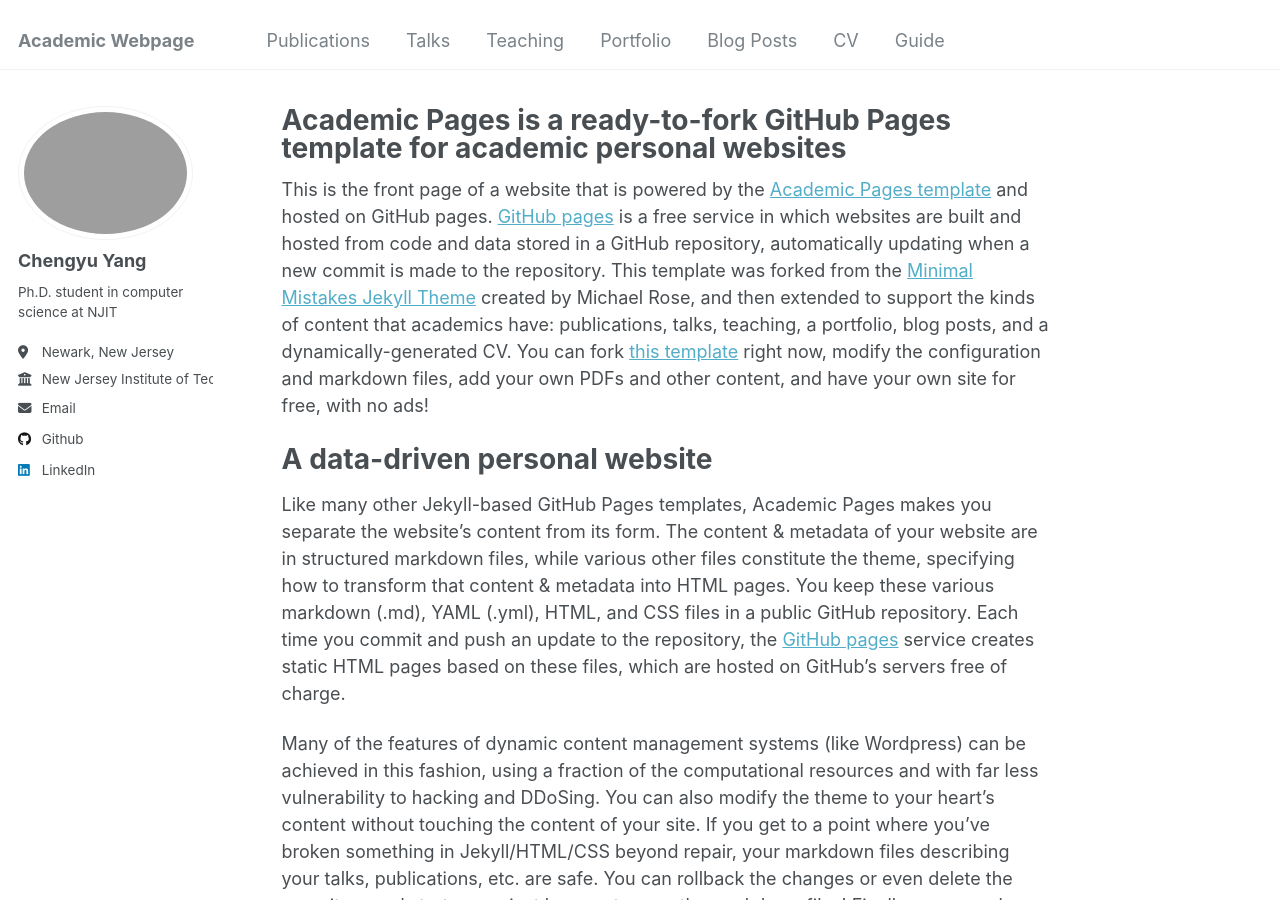
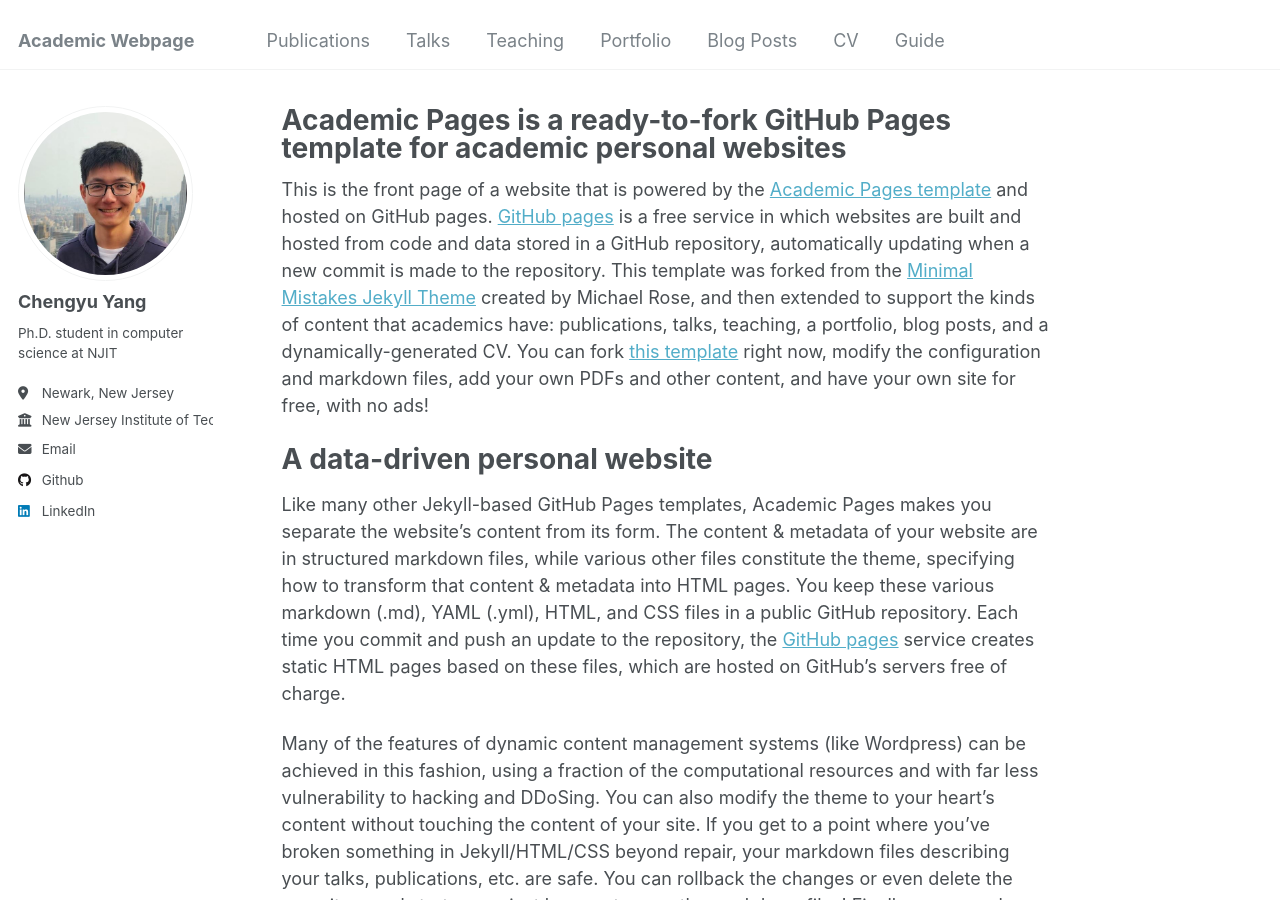
Before and after one commit to cyang322/cyang322.github.io, a Jekyll site: the page built from _pages/about.md, in a window 1280 px wide and 900 px high. Built offline with Jekyll 4.4.1, drawn with Linux system fonts in a browser that asks for light colours.

Commit message:
Update _config.yml

```diff
--- a/_config.yml
+++ b/_config.yml
@@ -21,7 +21,7 @@ repository               : "academicpages/academicpages.github.io"
 #               Additional customization can be done by editing /_includes/author-profile.html
 author:
   # Biographic information
-  avatar           : "nycs.jpg"
+  avatar           : "nycs.png"
   name             : "Chengyu Yang"
   pronouns         : # example: "she/her"
   bio              : "Ph.D. student in computer science at NJIT"
```
